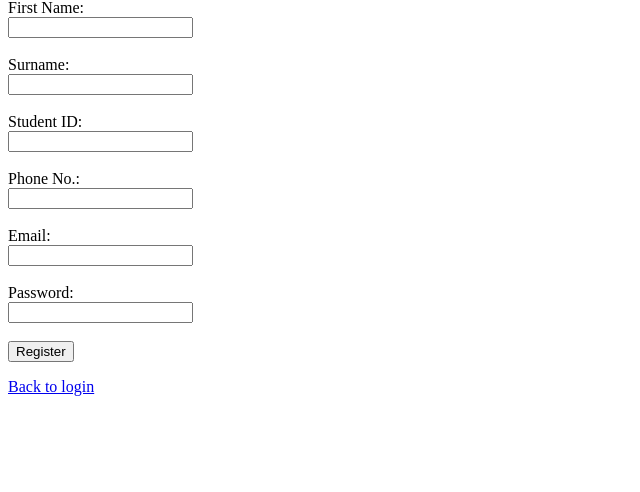
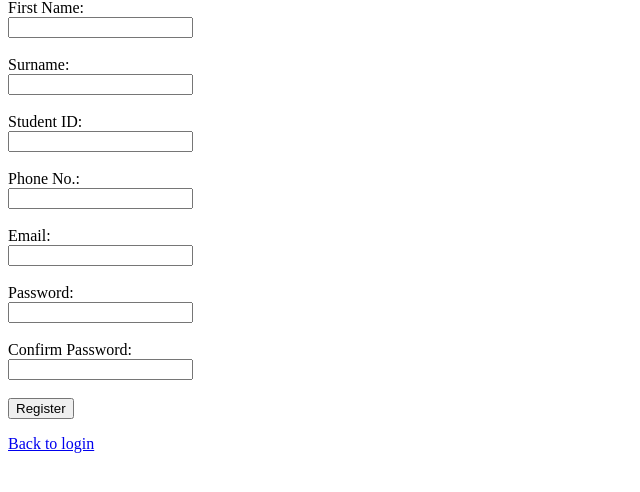
Before and after one commit to AiIeron/2CSC-ICS2607-G7-Simulation-Library-Inventory, a PHP site: page /register.php in a window 1280 px wide. Shown: the part 68-560 px from the top of the page, without its empty margins (0-640 px from the left). Run offline with PHP 8.4, Linux system fonts and the light colour scheme.

Commit message:
Add password confirmation to registration
Added password confirmation field to registration form.

```diff
--- a/register.php
+++ b/register.php
@@ -70,6 +70,7 @@ if ($_SERVER["REQUEST_METHOD"] == "POST") {
   </label><br><br>
   <label>Email:<br><input type="email" name="email" required></label><br><br>
   <label>Password:<br><input type="password" name="password" required></label><br><br>
+  <label>Confirm Password:<br><input type="password" name="password2" required></label><br><br>
   <button type="submit" name="register" value="register">Register</button>
 </form>
 <p><a href="login.php">Back to login</a></p>
```
